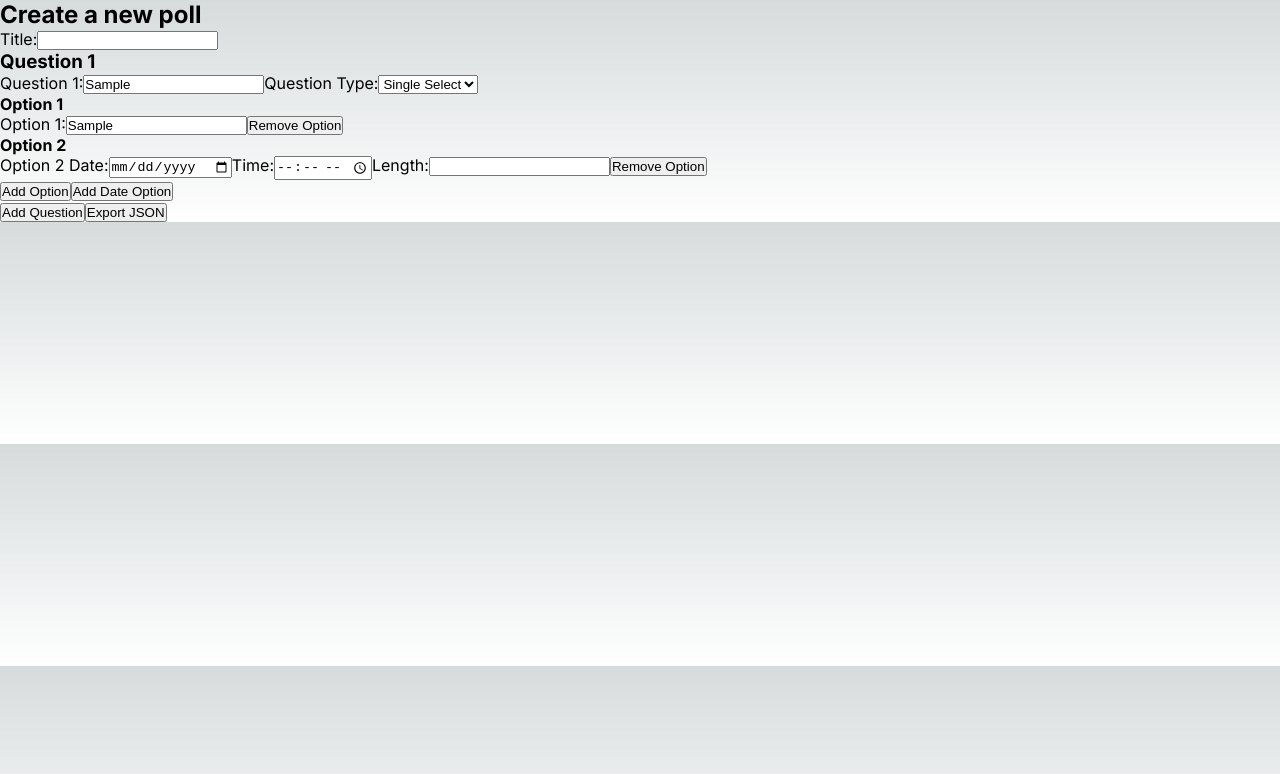
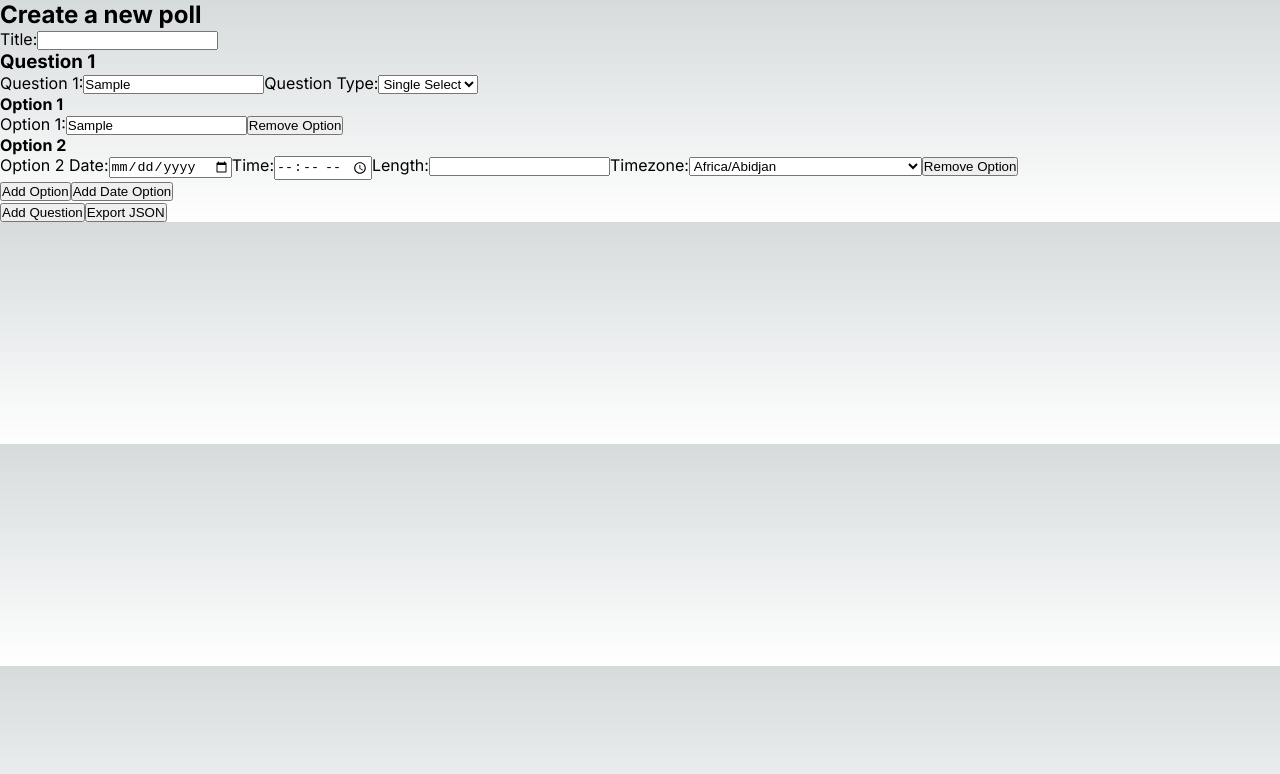
Before and after one commit to ClippyCat/village-vote, a Next.js app: page /create in a window 1280 px wide. Both pictures are taken after typing "Sample", "Sample" into the empty fields and a click on the button "Add Date Option". Shown: the top 774 px of the page. Built offline with nearby package versions, Linux system fonts and the light colour scheme.

Commit message:
select timezone

```diff
--- a/src/app/create/OptionInput.js
+++ b/src/app/create/OptionInput.js
@@ -1,7 +1,7 @@
 "use client";
 import React, { useState } from "react";
-import { DateTime } from 'luxon';
 
+const timezones = Intl.supportedValuesOf("timeZone");
 const OptionInput = ({ option, qIndex, oIndex, handleOptionChange, handleDateChange, handleTimeChange, handleLengthChange, handleTimezoneChange, removeOption }) => {
   if (option.calendar) {
     return (
@@ -35,6 +35,20 @@ const OptionInput = ({ option, qIndex, oIndex, handleOptionChange, handleDateCha
             onChange={(e) => handleLengthChange(qIndex, oIndex, e.target.value)}
           />
         </label>
+        <label>
+          Timezone:
+          <select
+            name={`timezone-${qIndex}-${oIndex}`}
+            value={option.timezone}
+            onChange={(e) => handleTimezoneChange(qIndex, oIndex, e.target.value)}
+          >
+            {timezones.map((tz) => (
+              <option key={tz} value={tz}>
+                {tz}
+              </option>
+            ))}
+          </select>
+        </label>
         <button onClick={() => removeOption(qIndex, oIndex)}>Remove Option</button>
       </div>
     );
```
